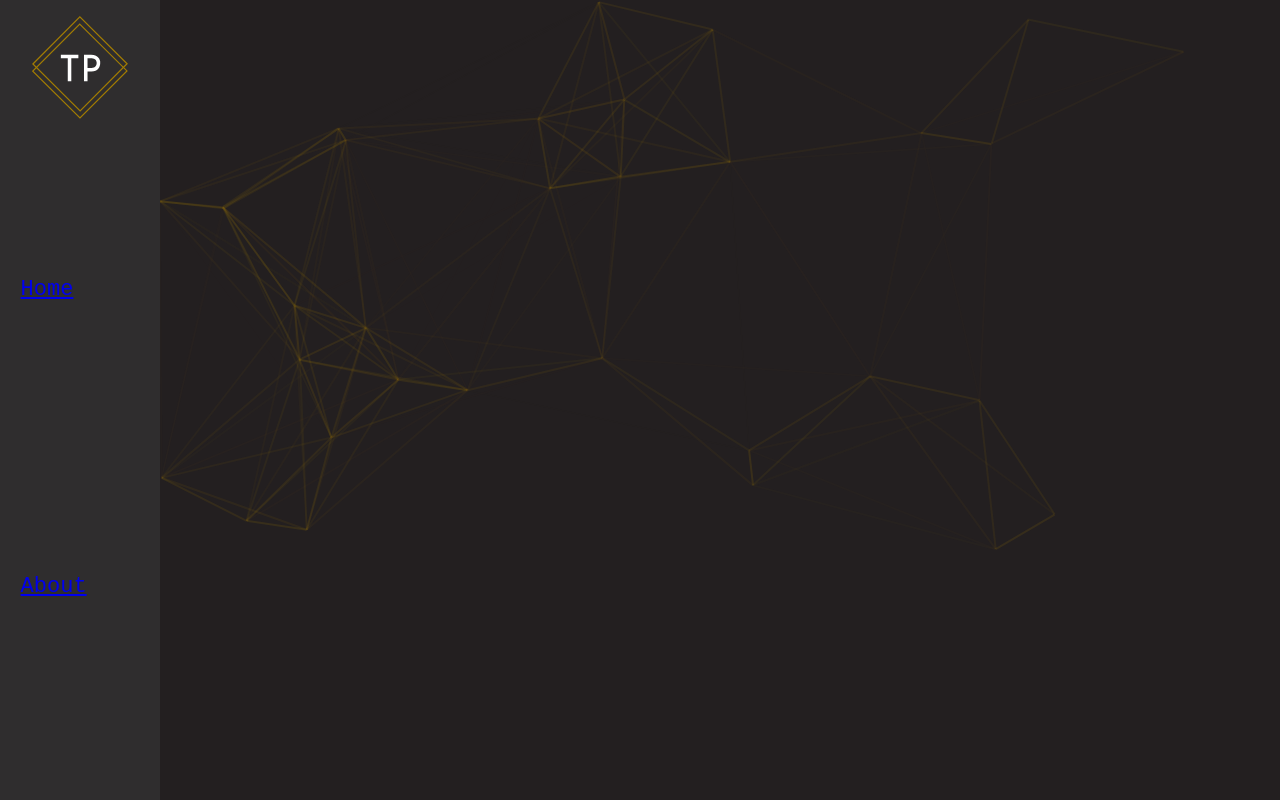
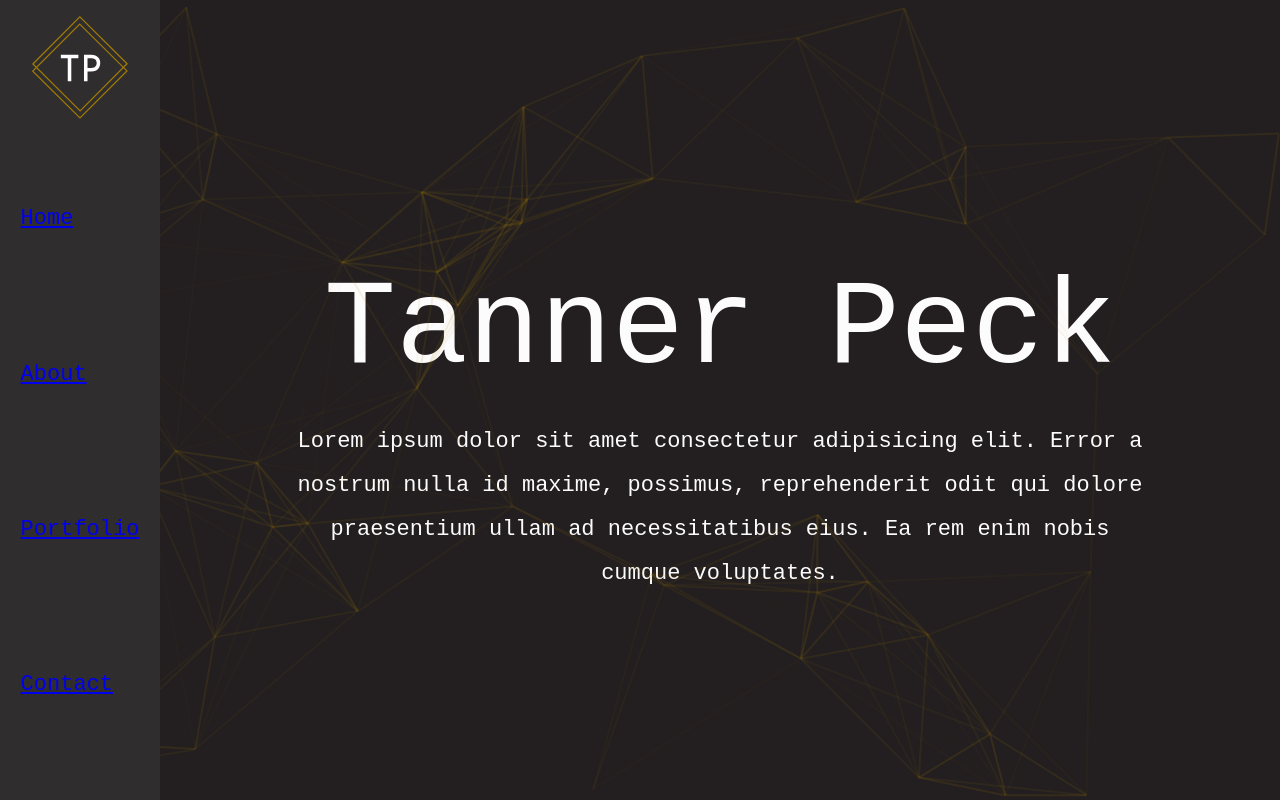
Before and after one commit to mpeck99/tanner-peck-portfolio, a SvelteKit app: page / in a window 1280 px wide. Shown: the top 800 px of the page. Built offline with nearby package versions, Linux system fonts and the light colour scheme.

Commit message:
adjusting the size of the h1 and positioning the particles

```diff
--- a/src/routes/+page.svelte
+++ b/src/routes/+page.svelte
@@ -5,7 +5,7 @@
 </div>
 
 <style lang="scss">
-  .inner {
+  #home {
     height: 100vh;
 
     padding: 0 8rem;
@@ -16,5 +16,19 @@
     align-items: center;
 
     text-align: center;
+
+    h1 {
+      font-size: clamp(5.625rem, 4.773rem + 3.64vw, 7.5rem);
+      font-weight: 300;
+      margin-bottom: 0%;
+    }
+  }
+
+  #particle-div {
+    position: absolute;
+    left: 0;
+    right: 0;
+    top: 0;
+    bottom: 0;
   }
 </style>
```
